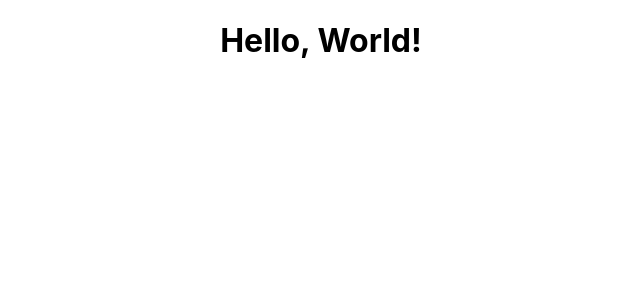
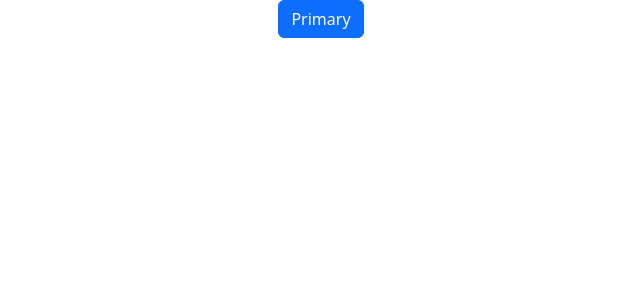
Before and after one commit to douglas86/ci-drp-react, a React (Create React App) app: page / in a window 1280 px wide. Shown: the top 300 px of the page, without its empty margins (319-959 px from the left). Built offline with nearby package versions, Linux system fonts and the light colour scheme.

Commit message:
setup: react-bootstrap

```diff
--- a/package.json
+++ b/package.json
@@ -11,7 +11,9 @@
     "@testing-library/jest-dom": "^5.17.0",
     "@testing-library/react": "^13.4.0",
     "@testing-library/user-event": "^13.5.0",
+    "bootstrap": "^5.3.3",
     "react": "^18.2.0",
+    "react-bootstrap": "^2.10.2",
     "react-dom": "^18.2.0",
     "react-scripts": "5.0.1",
     "web-vitals": "^2.1.4"
--- a/public/index.html
+++ b/public/index.html
@@ -14,7 +14,7 @@
       manifest.json provides metadata used when your web app is installed on a
       user's mobile device or desktop. See https://developers.google.com/web/fundamentals/web-app-manifest/
     -->
-    <link rel="manifest" href="%PUBLIC_URL%/manifest.json" />
+    <link rel="manifest" href="%PUBLIC_URL%/manifest.json" crossorigin="use-credentials" />
     <!--
       Notice the use of %PUBLIC_URL% in the tags above.
       It will be replaced with the URL of the `public` folder during the build.
@@ -33,7 +33,7 @@
       This HTML file is a template.
       If you open it directly in the browser, you will see an empty page.
 
-      You can add webfonts, meta tags, or analytics to this file.
+      You can add webfonts, meta-tags, or analytics to this file.
       The build step will place the bundled scripts into the <body> tag.
 
       To begin the development, run `npm start` or `yarn start`.
--- a/src/constructors/App.jsx
+++ b/src/constructors/App.jsx
@@ -1,9 +1,11 @@
+import Button from 'react-bootstrap/Button'
+
 import '../styles/App.css';
 
 const App = () => {
     return (
         <div className="App">
-            <h1>Hello, World!</h1>
+            <Button variant="primary">Primary</Button>
         </div>
     )
 }
```
Also changed, not shown: src/index.js (+6 -4 lines), 1 other file (tests, documents, lock files or other folders).
